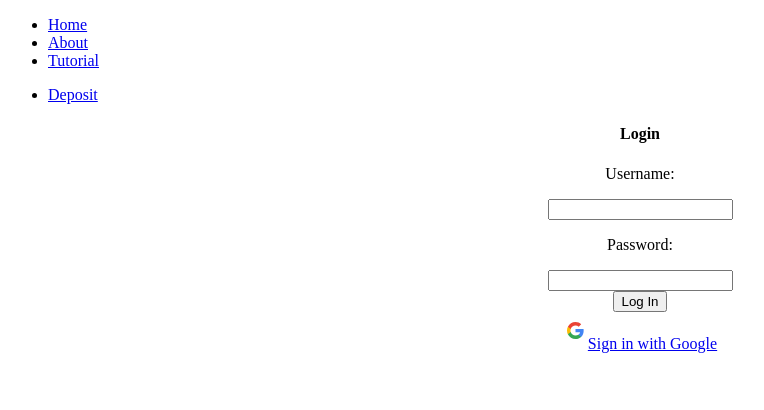
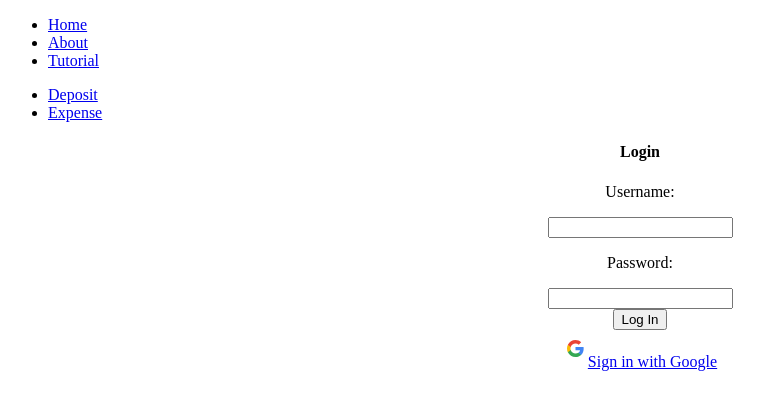
Before and after one commit to Silent-Echo-JS/Greenfield, a React app: page / in a window 1280 px wide. Shown: the top 410 px of the page, without its empty margins (0-764 px from the left). Built offline with nearby package versions, Linux system fonts and the light colour scheme; the HTML template or start-up script is replaced by a standard one.

Commit message:
added expense component to sidebar

```diff
--- a/client/src/components/SidebarComponents/Sidebar.jsx
+++ b/client/src/components/SidebarComponents/Sidebar.jsx
@@ -7,6 +7,7 @@ class Sidebar extends React.Component {
       <div>
         <ul id="sideButtons">
           <li className="sideNavButton"><Link to="Deposit">Deposit</Link></li>
+          <li className="sideNavButton"><Link to="Expense">Expense</Link></li>
         </ul>
       </div>
     )
```
